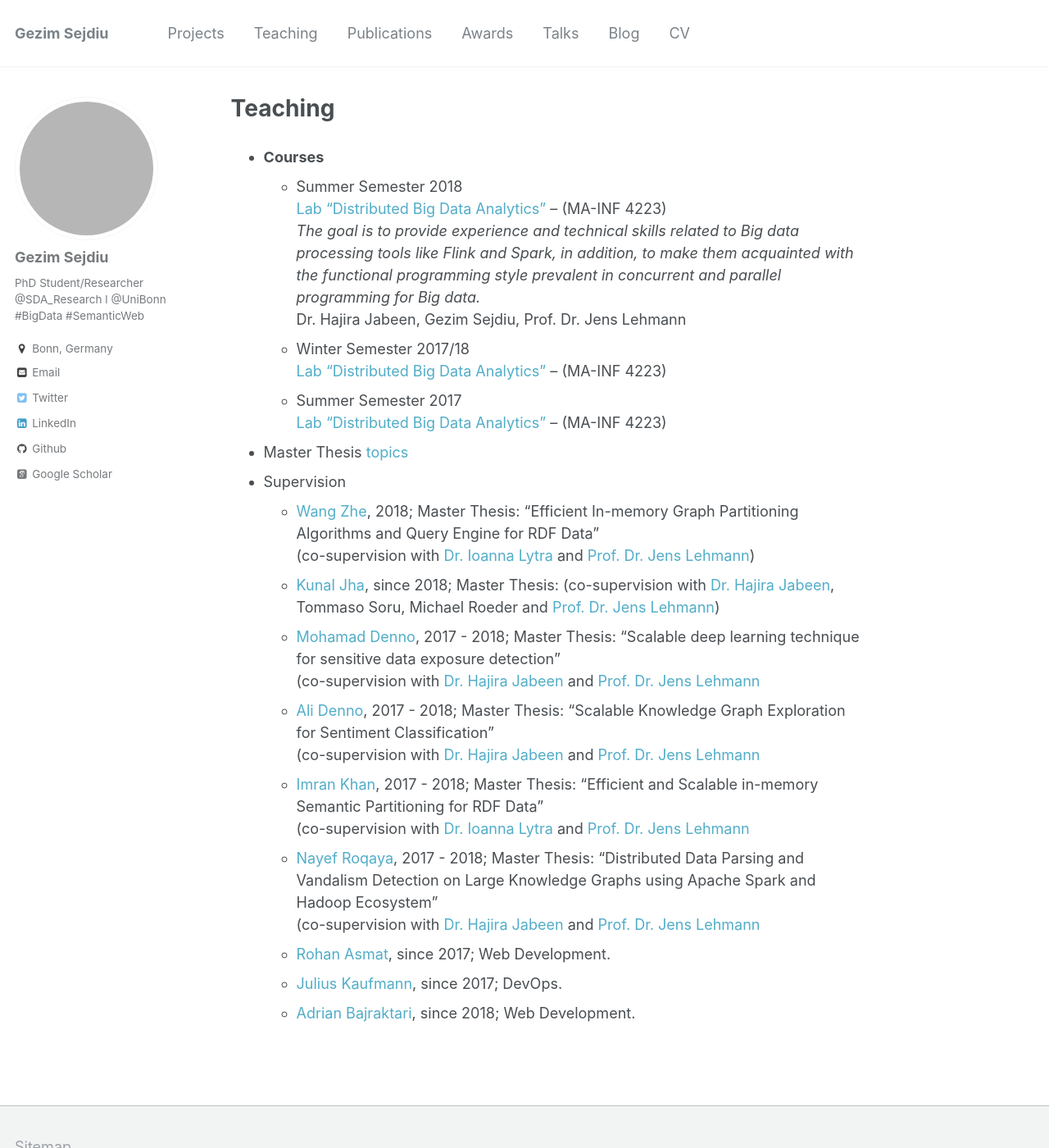
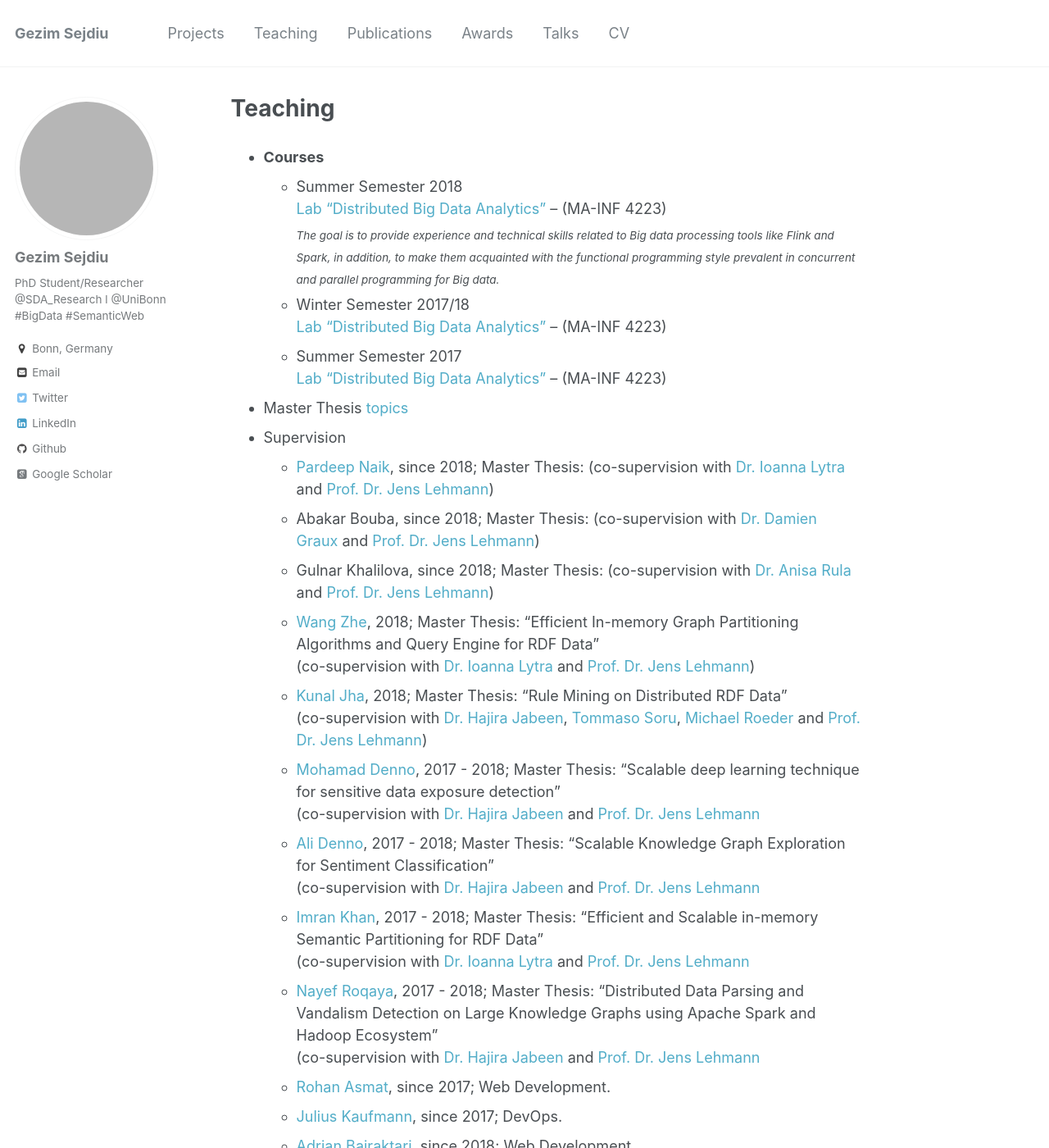
Before and after one commit to GezimSejdiu/gezimsejdiu.github.io, a Jekyll site: the page built from _pages/teaching.md, in a window 1280 px wide and 1400 px high. Shown: the whole window at 82% size. Built offline with Jekyll 4.4.1, drawn with Linux system fonts in a browser that asks for light colours; some web fonts are replaced; grey boxes are pictures that could not be loaded.

Commit message:
Update some entries: * Add Boost4.0 to the project lists * Add new master students supersion * Update the resume

```diff
--- a/_data/navigation.yml
+++ b/_data/navigation.yml
@@ -15,8 +15,8 @@ main:
   - title: "Talks"
     url: /talks/
 
-  - title: "Blog"
-    url: /blog/
+  #- title: "Blog"
+  #  url: /blog/
 
   - title: "CV"
     url: /cv/
--- a/_pages/teaching.md
+++ b/_pages/teaching.md
@@ -7,17 +7,20 @@ author_profile: true
 * **Courses**
   * Summer Semester 2018
   [Lab “Distributed Big Data Analytics”](https://github.com/SmartDataAnalytics/MA-INF-4223-DBDA-Lab)  – (MA-INF 4223)<br />
-  _The goal is to provide experience and technical skills related to Big data processing tools like Flink and Spark, in addition, to make them acquainted with the functional programming style prevalent in concurrent and parallel programming for Big data._<br />
-  Dr. Hajira Jabeen, Gezim Sejdiu, Prof. Dr. Jens Lehmann
+  <sub> _The goal is to provide experience and technical skills related to Big data processing tools like Flink and Spark, in addition, to make them acquainted with the functional programming style prevalent in concurrent and parallel programming for Big data._ <br />
   * Winter Semester 2017/18
   [Lab “Distributed Big Data Analytics”](https://github.com/SmartDataAnalytics/MA-INF-4223-DBDA-Lab)  – (MA-INF 4223)
   * Summer Semester 2017
   [Lab “Distributed Big Data Analytics”](https://github.com/SmartDataAnalytics/MA-INF-4223-DBDA-Lab)  – (MA-INF 4223)<br />
 * Master Thesis [topics](http://sda.cs.uni-bonn.de/teaching/thesis-announcements/)
 * Supervision
+  * [Pardeep Naik](https://github.com/livinnatious), since 2018; Master Thesis: (co-supervision with [Dr. Ioanna Lytra](http://sda.cs.uni-bonn.de/people/dr-ioanna-lytra/) and [Prof. Dr. Jens Lehmann](http://sda.cs.uni-bonn.de/people/prof-dr-jens-lehmann/))
+  * Abakar Bouba, since 2018; Master Thesis: (co-supervision with [Dr. Damien Graux](http://sda.cs.uni-bonn.de/people/dr-damien-graux/) and [Prof. Dr. Jens Lehmann](http://sda.cs.uni-bonn.de/people/prof-dr-jens-lehmann/))
+  * Gulnar Khalilova, since 2018; Master Thesis: (co-supervision with [Dr. Anisa Rula](http://sda.cs.uni-bonn.de/people/dr-anisa-rula/) and [Prof. Dr. Jens Lehmann](http://sda.cs.uni-bonn.de/people/prof-dr-jens-lehmann/))
   * [Wang Zhe](https://github.com/CescWang1991), 2018; Master Thesis: "Efficient In-memory Graph Partitioning Algorithms and Query Engine for RDF Data"
         (co-supervision with [Dr. Ioanna Lytra](http://sda.cs.uni-bonn.de/people/dr-ioanna-lytra/) and [Prof. Dr. Jens Lehmann](http://sda.cs.uni-bonn.de/people/prof-dr-jens-lehmann/))
-  * [Kunal Jha](https://github.com/Kunal-Jha), since 2018; Master Thesis: (co-supervision with [Dr. Hajira Jabeen](http://sda.cs.uni-bonn.de/people/dr-hajira-jabeen/), Tommaso Soru, Michael Roeder and [Prof. Dr. Jens Lehmann](http://sda.cs.uni-bonn.de/people/prof-dr-jens-lehmann/))
+  * [Kunal Jha](https://github.com/Kunal-Jha), 2018; Master Thesis: "Rule Mining on Distributed RDF Data"
+        (co-supervision with [Dr. Hajira Jabeen](http://sda.cs.uni-bonn.de/people/dr-hajira-jabeen/), [Tommaso Soru](http://aksw.org/TommasoSoru.html), [Michael Roeder](http://aksw.org/MichaelRoeder.html) and [Prof. Dr. Jens Lehmann](http://sda.cs.uni-bonn.de/people/prof-dr-jens-lehmann/))
   * [Mohamad Denno](https://github.com/mhddenno), 2017 - 2018; Master Thesis: “Scalable deep learning technique for sensitive data exposure detection”
         (co-supervision with [Dr. Hajira Jabeen](http://sda.cs.uni-bonn.de/people/dr-hajira-jabeen/) and [Prof. Dr. Jens Lehmann](http://sda.cs.uni-bonn.de/people/prof-dr-jens-lehmann/)
   * [Ali Denno](https://github.com/AliDenno), 2017 - 2018; Master Thesis: “Scalable Knowledge Graph Exploration for Sentiment Classification”
```
Also changed, not shown: _pages/about.md (+1 -1 lines), _pages/projects.md (+2 -2 lines), 1 other file.
